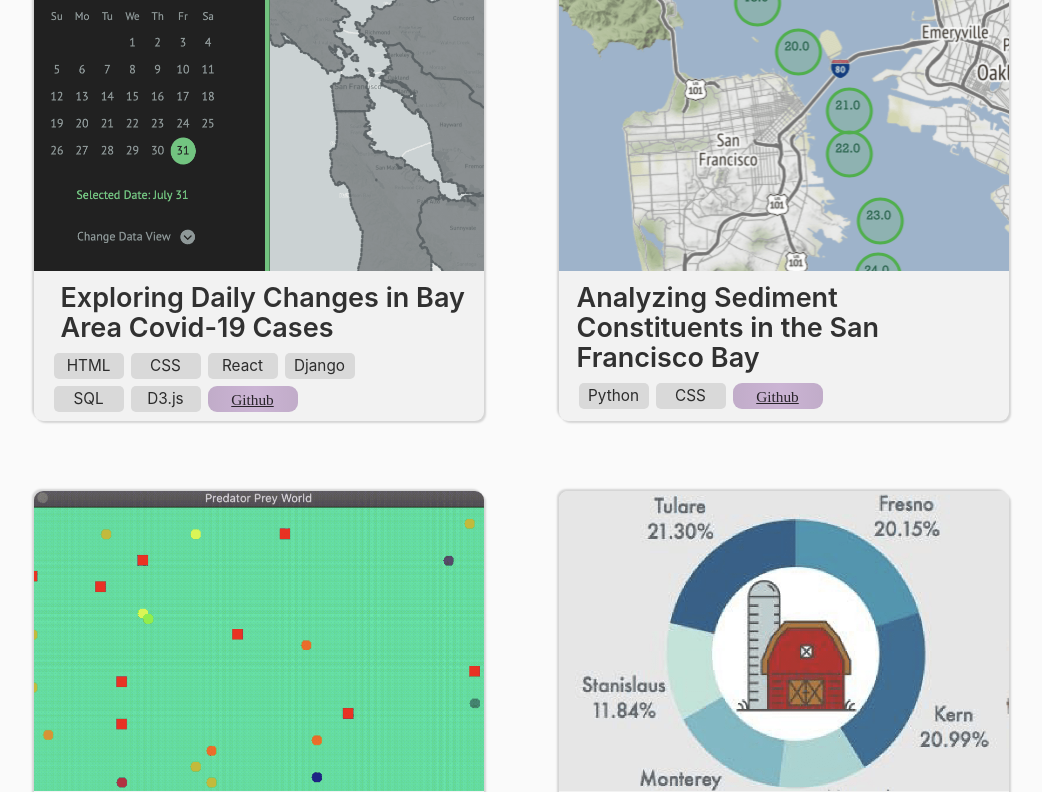
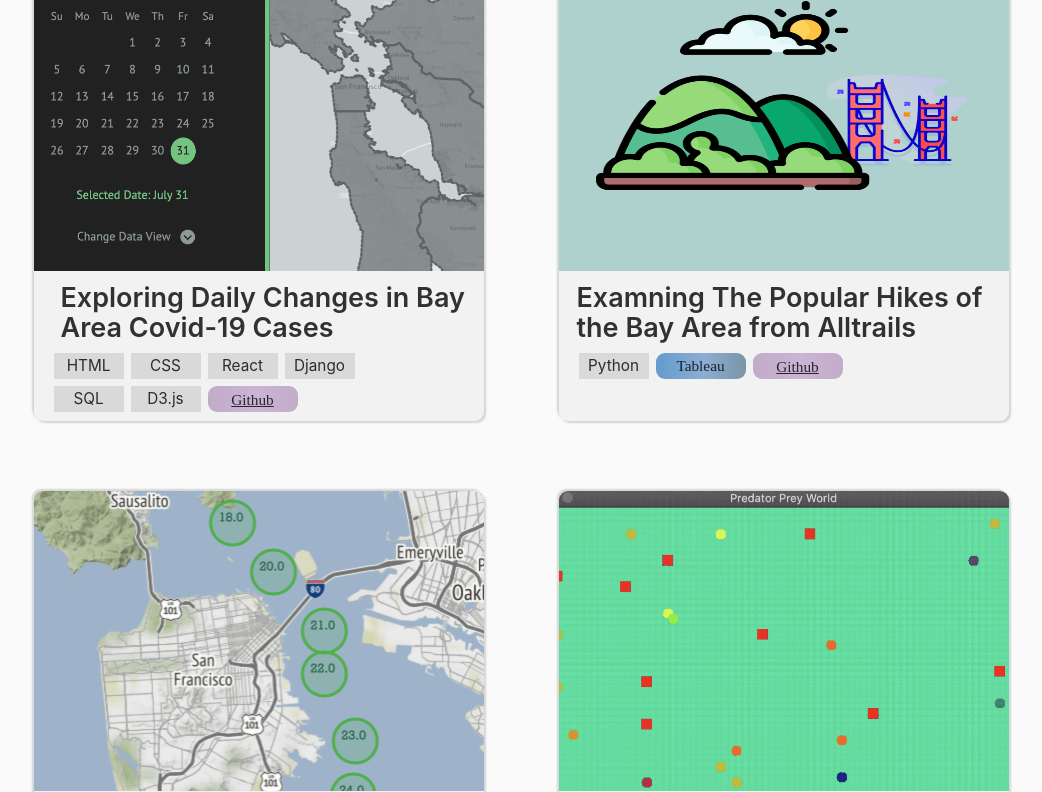
Before and after one commit to xbriandavid/myportfolio, a Gatsby site: page / in a window 1280 px wide. Shown: the part 920-1712 px from the top of the page, without its empty margins (119-1161 px from the left). Built offline with nearby package versions, Linux system fonts and the light colour scheme; Gatsby itself is replaced by a stand-in of ours.

Commit message:
added a new project

```diff
--- a/src/components/layout.css
+++ b/src/components/layout.css
@@ -659,7 +659,7 @@ header{
   top:54%;
   margin-top:-110px;
   left:100px;
-  animation: fadein 1s;
+  animation: fadein 0.65s;
 }
 @keyframes fadein{
   from{
@@ -719,7 +719,7 @@ svg{
   right:7.71%;
   top:57%;
   margin-top:-115px;
-  animation:fadeinLogos 1s;
+  animation:fadeinLogos 0.65s;
 }
 #github-button{
   position:absolute;
@@ -727,7 +727,7 @@ svg{
   right:19.44%;
   top:57%;
   margin-top:-115px;
-  animation:fadeinLogos 1s;
+  animation:fadeinLogos 0.65s;
 
 }
 
@@ -776,6 +776,13 @@ svg{
   font-family: 'Poppins', 'sans-serif';
   border-radius: 9px;
   background: linear-gradient(90deg, rgba(193,172,201,1) 0%, rgba(203,180,212,1) 53%, rgba(193,172,201,1) 100%);
+}
+.tableau-tag-item{
+  width: 90px;
+  text-align: center;
+  font-family: 'Poppins', 'sans-serif';
+  border-radius: 9px;
+  background: linear-gradient(90deg, rgba(99,156,203,1) 0%, rgba(140,173,212,1) 53%, rgba(122,149,168,1) 100%);
 }
 
 .empty-tag-item{
@@ -813,6 +820,10 @@ span svg{
   padding-Left:1.5em;
   margin-Top:12px;
 }
+#hiking-project{
+  padding-Left:1em;
+  margin-Top:12px
+}
 #water-project{
   padding-Left:1em;
   margin-Top:12px
@@ -1358,12 +1369,12 @@ span svg{
 }
 
 /*================== 1800 max pixels *===================*/
-@media (max-width:1800px){
+
   #opening-intro{
     font-family: Inter;
     font-style: normal;
-    font-weight: normal;
-    font-size: 65px;
+    font-weight: 700;
+    font-size: 75px;
     letter-spacing: 2px;
 
   }
@@ -1388,26 +1399,31 @@ span svg{
   }
   .portfolio-item{
     height: 450px;
-    box-shadow:2px 2px 2px rgba(0, 0, 0, 0.30), -2px -2px 2px rgba(0, 0, 0, 0.30);
+    box-shadow:2px 2px 2px rgba(0, 0, 0, 0.15), -2px -2px 2px rgba(0, 0, 0, 0.15);
     border-radius: 9px;
     overflow: hidden;
+    background:#f2f2f2;
   }
   .tag-table{
     display: grid;
-    grid-template-columns: 100px 100px 100px 100px;
-    grid-template-rows: 28px 28px;
+    grid-template-columns: 70px 70px 70px 70px;
+    grid-template-rows: 26px 26px;
     margin-top: 10px;
-    margin-left: 6px;
+    margin-left: 20px;
     margin-right: 10px;
-    gap: 10px;
+    gap: 7px;
   }
   .tag-item{
-    width: 100px;
+    width: 70px;
     text-align: center;
-    font-family: 'Poppins', 'sans-serif';
-    border-radius: 5px;
-  }
-}
+    font-family: 'Inter', 'sans-serif';
+    background:#d9d9d9
+  }
+  #portfolio-page{
+    background: #Fafafa;
+    height: 1125px;
+  }
+
 
 
 /*================== 1600 max pixels *===================*/
@@ -1470,8 +1486,12 @@ span svg{
     background:#d9d9d9
   }
 
+  #portfolio-page{
+    background: #Fafafa;
+    height: 1650px;
+  }
   #portfolio-display{
-    height: 1200px;
+    height: 1600px;
     display: grid;
   }
 
--- a/src/components/portfoliodisplay.js
+++ b/src/components/portfoliodisplay.js
@@ -3,9 +3,10 @@ import covid from '../images/covprj.png'
 import waterProject from '../images/waterprj.png'
 import predpreysim from '../images/predprayprj.png'
 import devinnunes from '../images/devinnunes.png'
+import hikes from '../images/hikes.png'
 const Portfoliodisplay = () => {
     return (
-        <div style = {{background:'#fafafa'}}>
+        <div id="portfolio-page">
             <hr className="rounded"/>
             <div id="portfolio-display">
                 <div id = "portfolio-grid">
@@ -56,7 +57,40 @@ const Portfoliodisplay = () => {
                     <div className="portfolio-item">
                         <div className="portfolio-item-grid">
                                 <div>
-                                    <img src={waterProject} alt="Analyzing water constitutents" height="300" width="450"/>
+                                    <a href="https://public.tableau.com/profile/brian.david3011#!/vizhome/new_bayareahiking/Poster" target="_blank" rel="noopener noreferrer">
+                                        <img src={hikes} alt="Examining bay area hikes" height="300" width="450"/>
+                                    </a>
+                                </div>
+                                <div className="protfolio-item-desc">
+                                    <div id = "hiking-project">
+                                        <span id = "testcard" role="img" aria-label="emoji">Examning The Popular Hikes of the Bay Area from Alltrails
+                                        </span>
+                                    </div>
+                                    <div className="tag-table">
+                                        <div className="tag-item">
+                                            <p className="tag-font">Python</p>
+                                        </div>
+                                        <div className="tableau-tag-item">
+                                            <p className="tag-font">Tableau</p>
+                                        </div>
+                                        <div className="github-tag-item" style={{'marginLeft':'20px'}}>
+                                            <a className="github-tag-font"
+                                                style={{color:'inherit'}}
+                                                href="https://github.com/xbriandavid/Webscraping-Hiking-Trails/blob/master/HikerData.ipynb"
+                                                target="_blank"
+                                                rel="noopener noreferrer"
+                                            >Github</a>
+                                        </div>
+                                    </div>
+                                </div>
+                            </div>
+                    </div>
+                    <div className="portfolio-item">
+                        <div className="portfolio-item-grid">
+                                <div>
+                                    <a href="https://github.com/xbriandavid/bayareaWater/blob/master/analysis.ipynb" target="_blank" rel="noopener noreferrer">
+                                        <img src={waterProject} alt="Analyzing water constitutents" height="300" width="450"/>
+                                    </a>
                                 </div>
                                 <div className="protfolio-item-desc">
                                     <div id = "water-project">
@@ -120,11 +154,8 @@ const Portfoliodisplay = () => {
                                         </span>
                                     </div>
                                     <div className="tag-table">
-                                        <div className="tag-item">
-                                            <p className="tag-font">Java</p>
-                                        </div>
-                                        <div className="tag-item">
-                                            <p className="tag-font">CSS</p>
+                                        <div className="tableau-tag-item">
+                                            <p className="tag-font">Tableau</p>
                                         </div>
                                         <div className="empty-tag-item">
                                             <p style = {{fontSize:'0.7em'}}></p>
```
Also changed, not shown: src/images/hikes.png (added).
